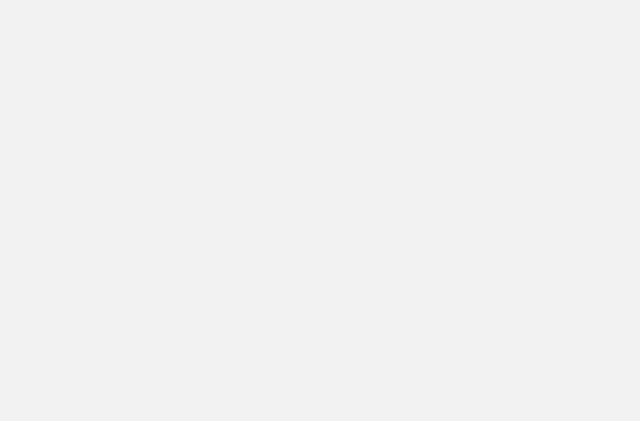
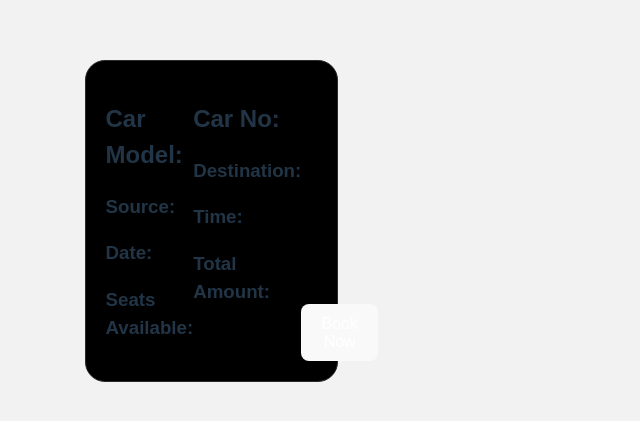
Before and after one commit to uditi14/NFC_OK200, a React (Vite) app in the folder client/: page /card in a window 1280 px wide. Before the commit this address had no page. Shown: the part 179-600 px from the top of the page, without its empty margins (0-640 px from the left). Built offline with nearby package versions, Linux system fonts and the light colour scheme.

Commit message:
card added

```diff
--- a/client/src/App.jsx
+++ b/client/src/App.jsx
@@ -1,9 +1,9 @@
-import { useState } from "react";
 import "./App.css";
 import { BrowserRouter as Router, Route, Routes } from "react-router-dom";
 import Login from "./Components/Login/Login";
 import Reg from "./Components/Register/Reg";
 import Gmap from './Components/Gmap/Gmap'
+import CarCard from "./Components/CarCard/CarCard";
 function App() {
   return (
     <>
@@ -12,6 +12,7 @@ function App() {
           <Route path="/" element={<Login />} />
           <Route path="/register" element={<Reg />} />{" "}
           <Route path='/map' element={<Gmap/>} />
+          <Route path="/card" element={<CarCard/>}/>
         </Routes>
       </Router>
     </>
--- /dev/null
+++ b/client/src/Components/CarCard/CarCard.css
@@ -0,0 +1,16 @@
+.container {
+    font-family: 'Poppins', sans-serif;
+    background-color:black;
+    width: 50%;
+    border-radius: 20px;
+    border: 1px solid #2b2a2a;
+    padding: 20px;
+    margin: 20px auto;
+    display:flex;
+    justify-content: space-between;
+}
+
+.col3{
+    flex-direction: column;
+    align-self: flex-end;
+}
--- /dev/null
+++ b/client/src/Components/CarCard/CarCard.jsx
@@ -0,0 +1,27 @@
+
+import React from 'react';
+import './CarCard.css'
+
+const CarCard = ({ car }) => {
+  return (
+    <div class="container">
+        <div class="col1">
+            <h2>Car Model: </h2>
+            <h3>Source: </h3>
+            <h3>Date: </h3>
+            <h3>Seats Available: </h3>
+        </div>
+        <div class="col2">
+            <h2>Car No:</h2>
+            <h3>Destination:</h3>
+            <h3>Time: </h3>
+            <h3>Total Amount:</h3>
+        </div>
+        <div class="col3">
+            <button type="button" id="book">Book Now</button>
+        </div>
+    </div>
+  );
+}
+
+export default CarCard;
--- a/client/src/Components/Gmap/Gmap.jsx
+++ b/client/src/Components/Gmap/Gmap.jsx
@@ -1,20 +1,67 @@
-import React, {useCallback,useEffect,useState } from 'react'
-import { GoogleMap,useLoadScript,Marker,Autocomplete} from '@react-google-maps/api'
-import '../../App.css'
+import React, {useEffect,useState } from 'react'
+import { GoogleMap,TrafficLayer,useLoadScript,DirectionsService,DirectionsRenderer} from '@react-google-maps/api'
 
+const libraries = ['places'];
 export default function Gmap() {
-  const {isLoaded} = useLoadScript({
-    googleMapsApiKey:'AIzaSyBfGckgSJfuIJSjlqh02W1KFs6l4DqR7Sk',
+  const {isLoaded}=useLoadScript({
+    googleMapsApiKey:"AIzaSyBfGckgSJfuIJSjlqh02W1KFs6l4DqR7Sk",
+    libraries:libraries,
   })
 
-  const [userLocation,setUserLocation]=useState({lat:19.0759837,lng:72.8776559})
+  const [userLocation, setUserLocation] = useState({lat:19.0759837,lng:72.8776559});
+  const [directions, setDirections] = useState(null);
+
+  const source = { lat: 19.0759837, lng: 72.8776559 };
+  const destination = { lat: 	19.211453, lng: 72.873722};
+
+  useEffect(() => {
+    if (isLoaded) {
+      const directionsService = new window.google.maps.DirectionsService();
+
+      directionsService.route(
+        {
+          origin: source,
+          destination: destination,
+          travelMode: window.google.maps.TravelMode.DRIVING,
+          provideRouteAlternatives: true, // Request alternative routes
+          avoidTolls: false,
+          avoidHighways: false,
+          optimizeWaypoints: true,
+          drivingOptions: {
+            departureTime: new Date(), // Use current time for real-time traffic
+            trafficModel: 'bestguess', // Use "bestguess" to consider traffic congestion
+          },
+        },
+        (result, status) => {
+          if (status === window.google.maps.DirectionsStatus.OK) {
+            setDirections(result);
+          } else {
+            console.error(`Directions request failed due to ${status}`);
+          }
+        }
+      );
+    }
+  }, [isLoaded, source, destination]);
 
   return (
-    <>
-    {isLoaded?(<div>
-        <GoogleMap zoom={15} center={userLocation} mapContainerClassName='map-container'>
-        </GoogleMap>
-    </div>):(<div>Loading</div>)}
-    </>
+    <div>
+      {isLoaded?(
+        <div>
+          <GoogleMap zoom={15} center={userLocation} mapContainerClassName='map-container'>
+            <TrafficLayer></TrafficLayer>
+            {directions && (
+              <DirectionsRenderer
+                directions={directions}
+                options={{
+                  polylineOptions: {
+                    strokeColor: 'blue',
+                  },
+                }}
+              />
+            )}
+          </GoogleMap>
+        </div>
+      ):(<div>Loading</div>)}
+    </div>
   )
 }
```
Also changed, not shown: client/src/Components/Gmap/Traffic.jsx (added, +93 -0 lines), client/src/App.css (line endings or trailing spaces).
